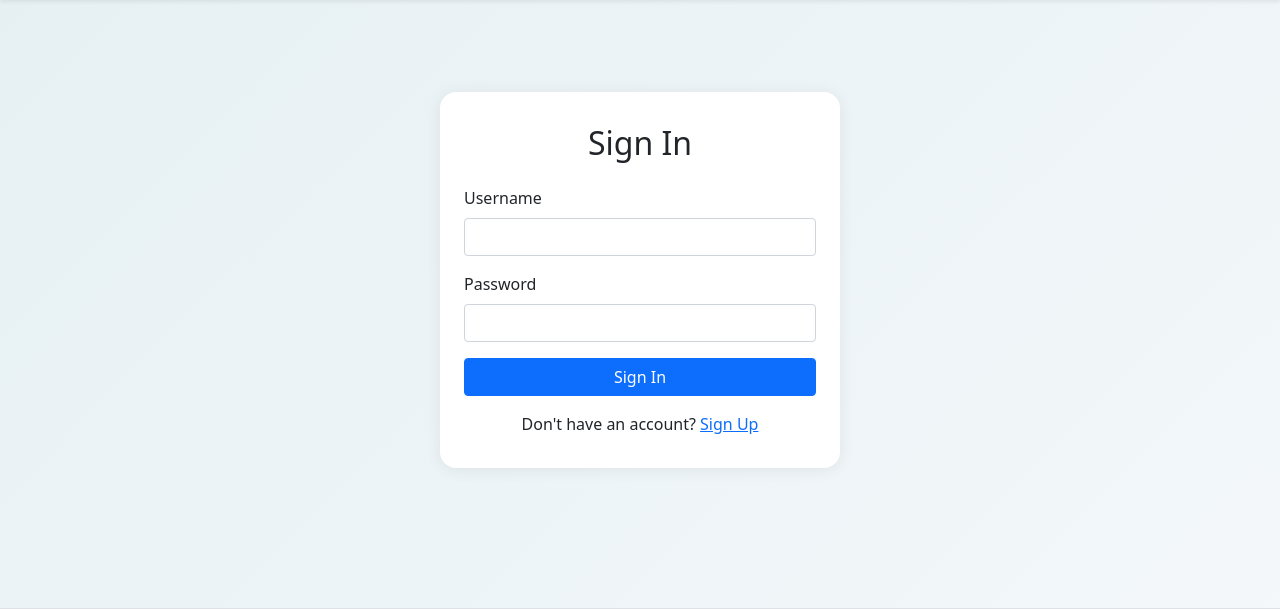
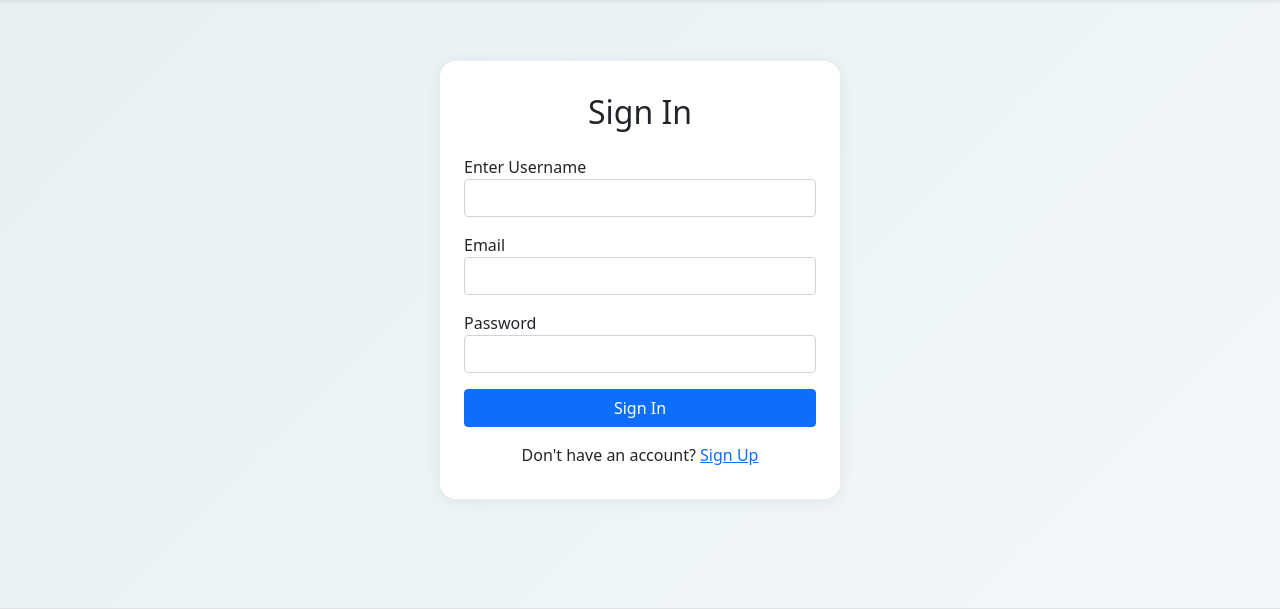
Before and after one commit to Ana-Iarajuli/Hikethon, a Flask app: page /auth/login in a window 1280 px wide. Shown: the part 66-675 px from the top of the page. Run offline with Flask 3, Linux system fonts and the light colour scheme; some libraries are stand-ins or nearby versions.

Commit message:
[FIX] resolved errors during registration

```diff
--- a/auth.py
+++ b/auth.py
@@ -18,7 +18,7 @@ def register():
                             email=form.email.data,
                             password=form.password.data)
             new_user.create()
-            return redirect(url_for("login"))
+            return redirect(url_for("auth.login"))
         return "email or username already exists"
     return render_template("auth/register.html", form=form)
 
--- a/forms.py
+++ b/forms.py
@@ -25,10 +25,10 @@ class RegisterForm(FlaskForm):
 
 class LoginForm(FlaskForm):
     username = StringField("Enter Username")
-    email = EmailField("JohnDoe@gmail.com")
-    password = PasswordField("*********")
+    email = EmailField("Email")
+    password = PasswordField("Password")
 
-    login_btn = SubmitField("Login")
+    login_btn = SubmitField("Sign In")
 
 
 class TripForm(FlaskForm):
--- a/models.py
+++ b/models.py
@@ -43,11 +43,11 @@ class User(db.Model, BaseModel, UserMixin):
 
     @staticmethod
     def check_email(email):
-        return User.query.filter_by(email=User.email).first()
+        return User.query.filter(email==User.email).first()
 
     @staticmethod
     def check_username(username):
-        return User.query.filter_by(username=User.username).first()
+        return User.query.filter(username==User.username).first()
 
 
 @login_manager.user_loader
--- a/templates/auth/login.html
+++ b/templates/auth/login.html
@@ -4,19 +4,29 @@
 <div class="centered-form-container">
   <div class="form-card">
     <h2 class="mb-4 text-center">Sign In</h2>
-    {% if error %}
-      <div class="alert alert-danger">{{ error }}</div>
-    {% endif %}
+    {% for errors in form.errors.values() %}
+        {% for error in errors %}
+        <div class="alert alert-danger">
+            {{ error }}
+        </div>
+        {% endfor %}
+      {% endfor %}
     <form method="post">
+      {{ form.hidden_tag() }}
+
       <div class="mb-3">
-        <label for="username" class="form-label">Username</label>
-        <input type="text" class="form-control" id="username" name="username" required>
-      </div>
+          {{ form.username.label }}
+          {{ form.username(class="form-control") }}
+        </div>
       <div class="mb-3">
-        <label for="password" class="form-label">Password</label>
-        <input type="password" class="form-control" id="password" name="password" required>
-      </div>
-      <button type="submit" class="btn btn-primary w-100">Sign In</button>
+          {{ form.email.label }}
+          {{ form.email(class="form-control") }}
+        </div>
+    <div class="mb-3">
+          {{ form.password.label }}
+          {{ form.password(class="form-control") }}
+        </div>
+        {{ form.login_btn(class="btn btn-primary w-100", placeholder=form.login_btn.label.text) }}
     </form>
     <div class="text-center mt-3">
       <span>Don't have an account? <a href="{{ url_for('auth.register') }}">Sign Up</a></span>
```
Also changed, not shown: instance/app.db.
